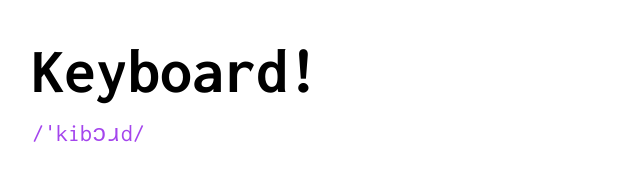
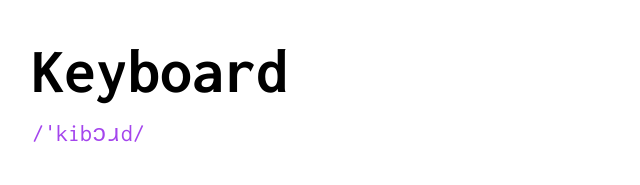
Before and after one commit to mryjybrcia/MiniProject2, a plain HTML site: page index.html in a window 1280 px wide. Shown: the part 192-377 px from the top of the page, 262-902 px from the left. Drawn offline with Linux system fonts and the light colour scheme.

Commit message:
Update index.html

```diff
--- a/index.html
+++ b/index.html
@@ -141,7 +141,7 @@
         <article class="dictionary">
           <section class="word">
             <div class="word__container">
-              <h1 class="word__search-term">Keyboard!</h1>
+              <h1 class="word__search-term">Keyboard</h1>
               <p class="word__phonetic">/ˈkibɔɹd/</p>
             </div>
             <button type="button" class="word__play-btn" id="play-btn" disabled>
```
